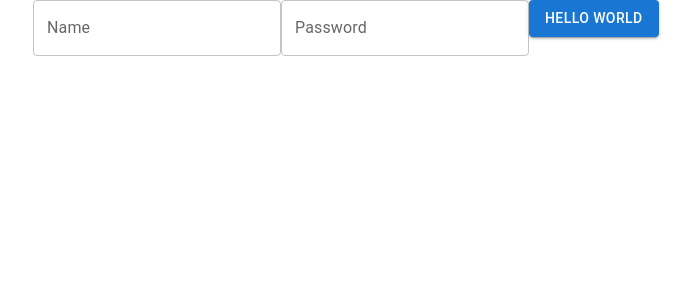
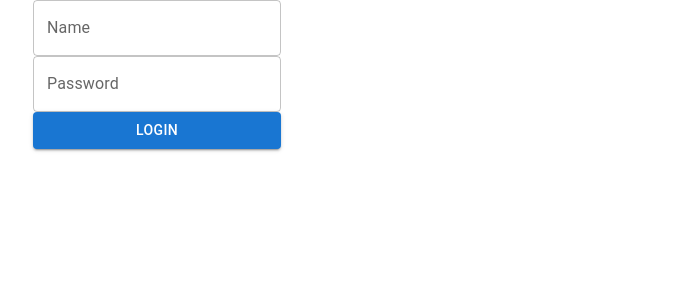
Before and after one commit to piratepartho/biis-3.2, a React (Create React App) app: page / in a window 1280 px wide. Shown: the top 300 px of the page, without its empty margins (31-722 px from the left). Built offline with nearby package versions, Linux system fonts and the light colour scheme.

Commit message:
Login success route

```diff
--- a/src/components/Login/Login.js
+++ b/src/components/Login/Login.js
@@ -1,10 +1,12 @@
-import React, { useState } from 'react'
+import React, { useState } from 'react';
 import Button from '@mui/material/Button';
-import { TextField } from '@mui/material';
+import { FormControl, TextField } from '@mui/material';
+import { useNavigate } from "react-router-dom";
 
-const Login = () => {
+const Login = (props) => {
     const [username, setUserName] = useState("");
     const [password, setPassword] = useState("");
+    const navigate = useNavigate();
 
     const usernameChangeHandler = (event) => {
         setUserName(event.target.value);
@@ -16,20 +18,20 @@ const Login = () => {
     }
 
     const loginHandler = () => {
-        console.log("here");
-        if(username === "evan" && password === "1234"){
-            alert("Login done");
-        } else console.log("error");
+        if(username === "e" && password === "1"){
+            navigate("/student/");
+        } else alert("login error");
     }
-
 
     return(
         <React.Fragment>
-            <TextField name="username" label="Name" type="text" value={username} onChange={usernameChangeHandler} />
-            <TextField name="password" label="Password" type="text" value={password} onChange={passwordChangeHandler} onSubmit={loginHandler} />
-            <Button variant='contained' onClick={loginHandler}> Hello World </Button>
+            <FormControl>
+                <TextField name="username" label="Name" type="text" value={username} onChange={usernameChangeHandler} />
+                <TextField name="password" label="Password" type="text" value={password} onChange={passwordChangeHandler} onSubmit={loginHandler} />
+                <Button variant='contained' onClick={loginHandler}> Login    </Button>
+            </FormControl>
         </React.Fragment>
     );
 }
 
-export default Login
+export default Login;
```
